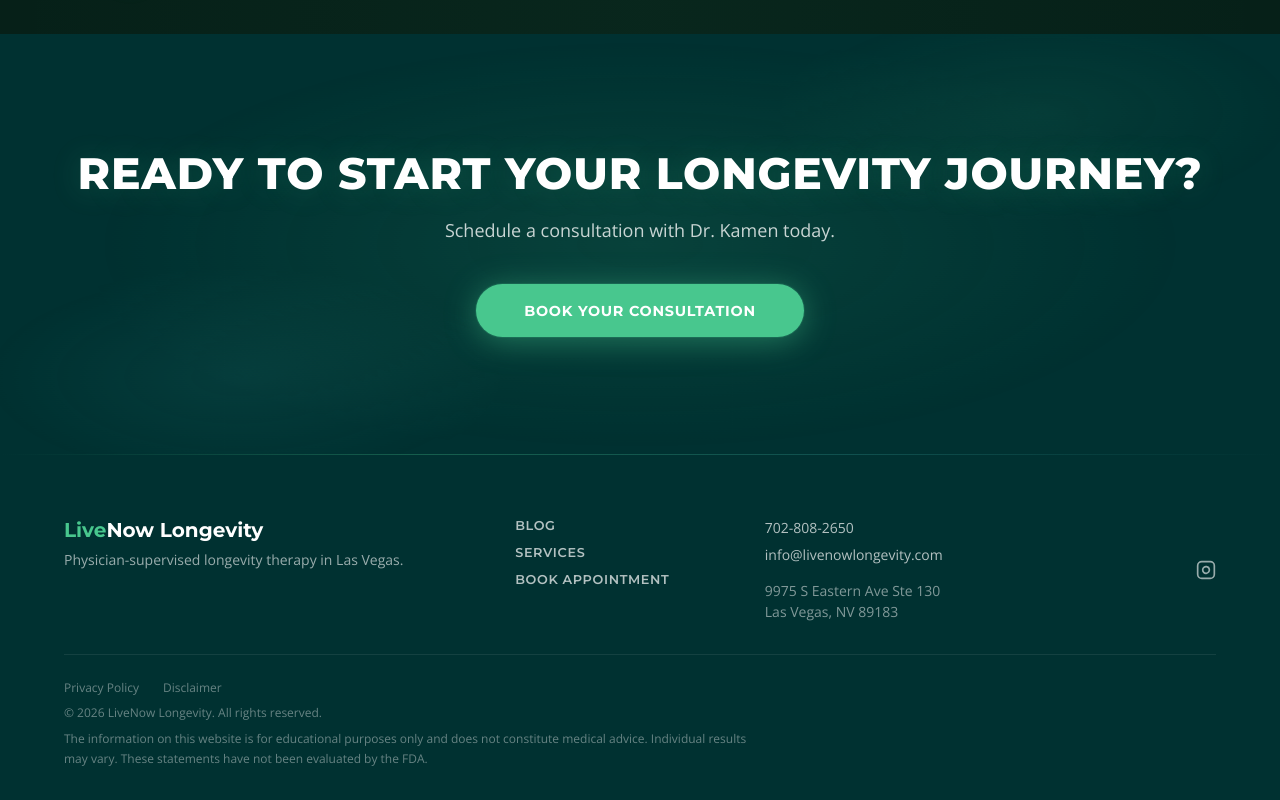
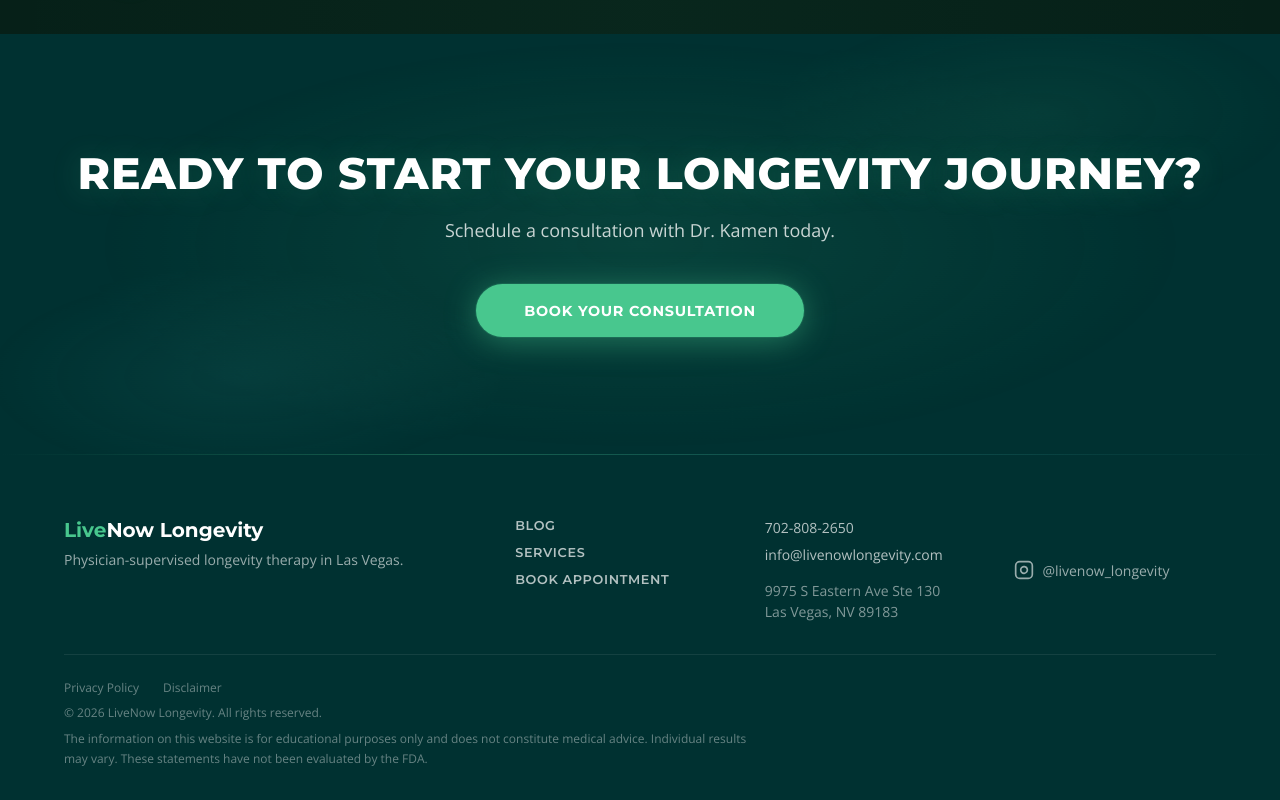
Before and after one commit to drcharleskamen-png/livenowlongevity, a Next.js app: page / in a window 1280 px wide. Shown: the part 5015-5815 px from the top of the page. Built offline with nearby package versions, Linux system fonts and the light colour scheme.

Commit message:
Add Instagram handle text to footer

```diff
--- a/src/components/Footer.module.css
+++ b/src/components/Footer.module.css
@@ -95,9 +95,11 @@
 .social {
   display: flex;
   align-items: center;
-  justify-content: flex-end;
+  gap: 0.5rem;
   color: rgba(255,255,255,0.6);
   transition: color 0.2s ease;
+  font-family: 'Open Sans', sans-serif;
+  font-size: 0.875rem;
 }
 
 .social:hover {
--- a/src/components/Footer.tsx
+++ b/src/components/Footer.tsx
@@ -48,6 +48,7 @@ export default function Footer() {
               <path d="M16 11.37A4 4 0 1 1 12.63 8 4 4 0 0 1 16 11.37z" />
               <line x1="17.5" y1="6.5" x2="17.51" y2="6.5" />
             </svg>
+            <span>@livenow_longevity</span>
           </a>
         </div>
 
```
